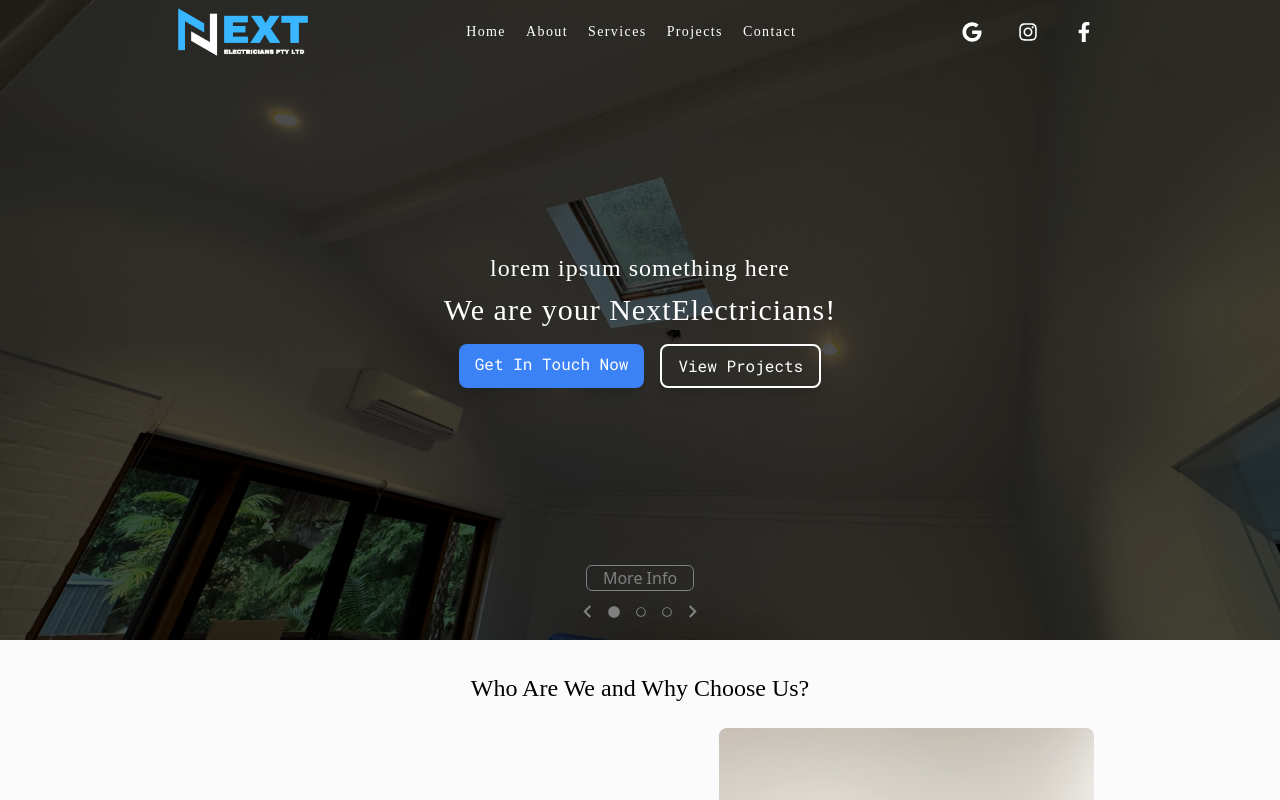
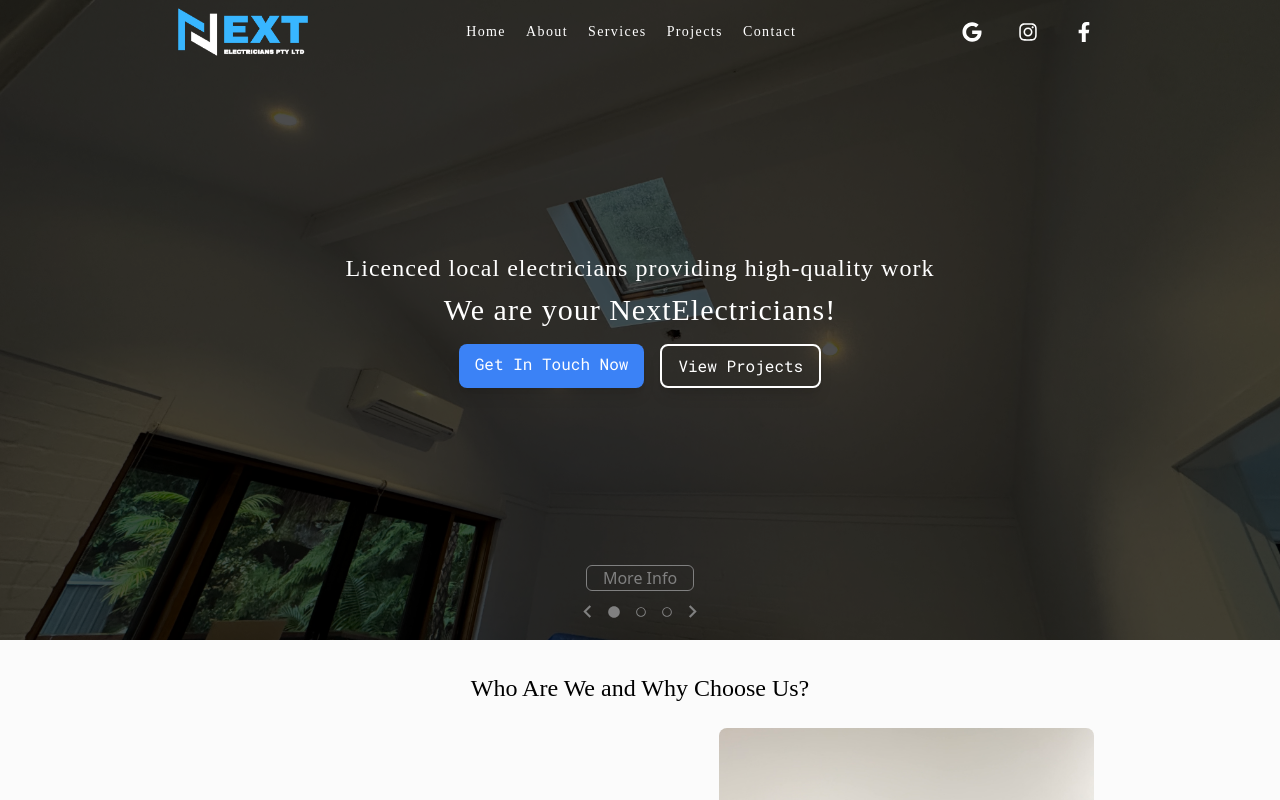
Before and after one commit to Wazmond/next-electricians, a Next.js app: page / in a window 1280 px wide. Shown: the top 800 px of the page. Built offline with nearby package versions, Linux system fonts and the light colour scheme; no server answers; a web font is replaced by a local one.

Commit message:
changed h2 tag on landing

```diff
--- a/src/app/(frontend)/(pages)/home/landing/index.tsx
+++ b/src/app/(frontend)/(pages)/home/landing/index.tsx
@@ -65,7 +65,7 @@ const LandingImage = () => {
       <div className="h-full w-full absolute z-[2] bg-black opacity-70" />
 
       <div className="absolute text-white z-[3] self-center text-center gap-2">
-        <h2 className='font-robotoSerif tracking-[1px]'>lorem ipsum something here</h2>
+        <h2 className='font-robotoSerif tracking-[1px]'>Licenced local electricians providing high-quality work</h2>
         <h1 className="font-robotoSerif tracking-[1px] mt-2 mb-4">We are your <span className="font-medium">NextElectricians</span>!</h1>
         <div className='flex flex-row gap-4 justify-center'>
           <CTAButton href="#contact" className="bg-blue-500 hover:bg-blue-300 text-white" text="Get In Touch Now"/>
```
